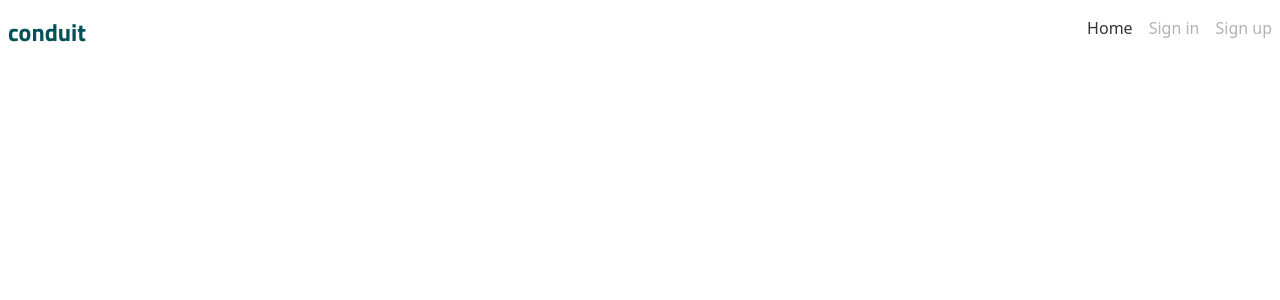
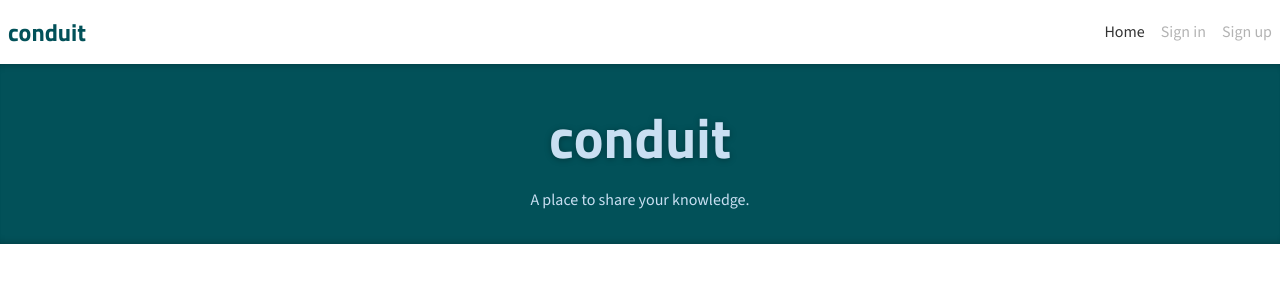
Before and after one commit to Olha-Maievska/conduit, a React app: page / in a window 1280 px wide. Shown: the top 300 px of the page. Built offline with nearby package versions, Linux system fonts and the light colour scheme; the HTML template or start-up script is replaced by a standard one.

Commit message:
added banner

```diff
--- a/src/App.tsx
+++ b/src/App.tsx
@@ -1,5 +1,6 @@
 import { FC } from 'react'
 import Header from './common/components/header/header.components'
+import Banner from 'common/components/banner/banner.components'
 
 interface AppProps {}
 
@@ -7,6 +8,7 @@ const App: FC<AppProps> = () => {
   return (
     <div className="content">
       <Header />
+      <Banner />
     </div>
   )
 }
--- /dev/null
+++ b/src/common/components/banner/banner.components.tsx
@@ -0,0 +1,21 @@
+import { FC } from 'react'
+import Container from '../container/container.components'
+
+interface BannerProps {}
+
+const Banner: FC<BannerProps> = () => {
+  return (
+    <div className="bg-theme-green shadow-banner text-theme-gray p-8 mb-8">
+      <Container>
+        <h1 className="font-titilium drop-shadow-logo text-center text-logo pb-2">
+          conduit
+        </h1>
+        <p className="text-center fort-light">
+          A place to share your knowledge.
+        </p>
+      </Container>
+    </div>
+  )
+}
+
+export default Banner
--- /dev/null
+++ b/src/common/components/container/container.components.tsx
@@ -0,0 +1,8 @@
+import { FC, PropsWithChildren } from 'react'
+interface ContainerProps {}
+
+const Container: FC<PropsWithChildren<ContainerProps>> = ({ children }) => {
+  return <div className="max-w-screen-xl mx-auto">{children}</div>
+}
+
+export default Container
--- a/src/common/components/header/header.components.tsx
+++ b/src/common/components/header/header.components.tsx
@@ -1,6 +1,7 @@
 import clsx from 'clsx'
 import { FC } from 'react'
 import { NavLink, Link } from 'react-router-dom'
+import Container from '../container/container.components'
 
 interface HeaderProps {}
 
@@ -14,8 +15,12 @@ const Header: FC<HeaderProps> = () => {
   return (
     <header>
       <nav className="px-2 py-4">
-        <div className="max-w-screen-xl mx-auto flex justify-between itemx-center">
-          <Link to="/" className="font-titilium text-2xl mr-8 text-theme-green">
+        <Container>
+          <div className="flex justify-between items-center">
+            <Link
+              to="/"
+              className="font-titilium text-2xl mr-8 text-theme-green"
+            >
               conduit
             </Link>
             <ul className="pl-0 mb-0 list-none flex">
@@ -36,6 +41,7 @@ const Header: FC<HeaderProps> = () => {
               </li>
             </ul>
           </div>
+        </Container>
       </nav>
     </header>
   )
--- a/src/index.css
+++ b/src/index.css
@@ -1,4 +1,9 @@
-@import url("https://fonts.googleapis.com/css2?family=Titillium+Web:wght@700&display=swap");
+@import url("https://fonts.googleapis.com/css2?family=Source+Sans+3:ital,wght@0,200;0,300;0,400;0,500;0,600;0,700;1,200;1,300;1,400;1,500;1,600;1,700&family=Titillium+Web:wght@700&display=swap");
 @tailwind base;
 @tailwind components;
-@tailwind utilities;/*# sourceMappingURL=index.css.map */
+@tailwind utilities;
+@layer base {
+  html {
+    font-family: "Source Sans 3", sans-serif;
+  }
+}/*# sourceMappingURL=index.css.map */
--- a/src/index.scss
+++ b/src/index.scss
@@ -2,4 +2,10 @@
 @tailwind components;
 @tailwind utilities;
 
-@import url('https://fonts.googleapis.com/css2?family=Titillium+Web:wght@700&display=swap');
+@import url('https://fonts.googleapis.com/css2?family=Source+Sans+3:ital,wght@0,200;0,300;0,400;0,500;0,600;0,700;1,200;1,300;1,400;1,500;1,600;1,700&family=Titillium+Web:wght@700&display=swap');
+
+@layer base {
+  html {
+    font-family: 'Source Sans 3', sans-serif;
+  }
+}
--- a/tailwind.config.js
+++ b/tailwind.config.js
@@ -17,7 +17,19 @@ module.exports = {
       },
       spacing: {
         navItem: '0.425rem'
-      }
+      },
+      boxShadow: {
+        banner: 'inset 0 8px 8px -8px rgb(0 0 0 / 30%), inset 0 -8px 8px -8px rgb(0 0 0 / 30%)'
+      },
+      dropShadow: {
+        logo: '0px 1px 3px rgb(0 0 0 / 30%)',
+      },
+      fontSize: {
+        date: '0.8rem',
+        articleBody: '1.2rem',
+        articleTitle: '2.8rem',
+        logo: '3.5rem',
+      },
     },
   },
   plugins: [],
```
Also changed, not shown: 1 other file (tests, documents, lock files or other folders). Lines whose indentation alone changed are shown as unchanged.
